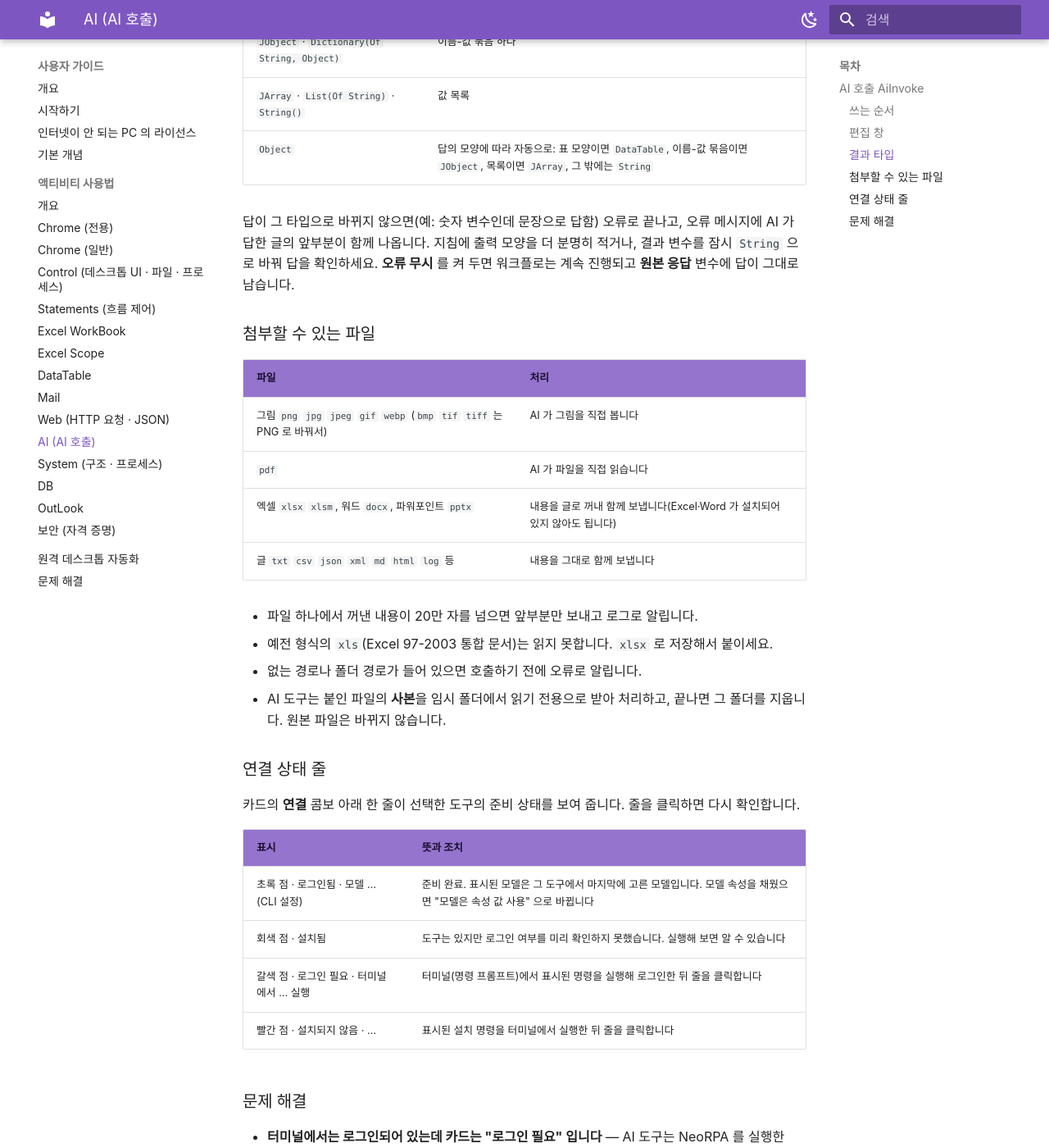
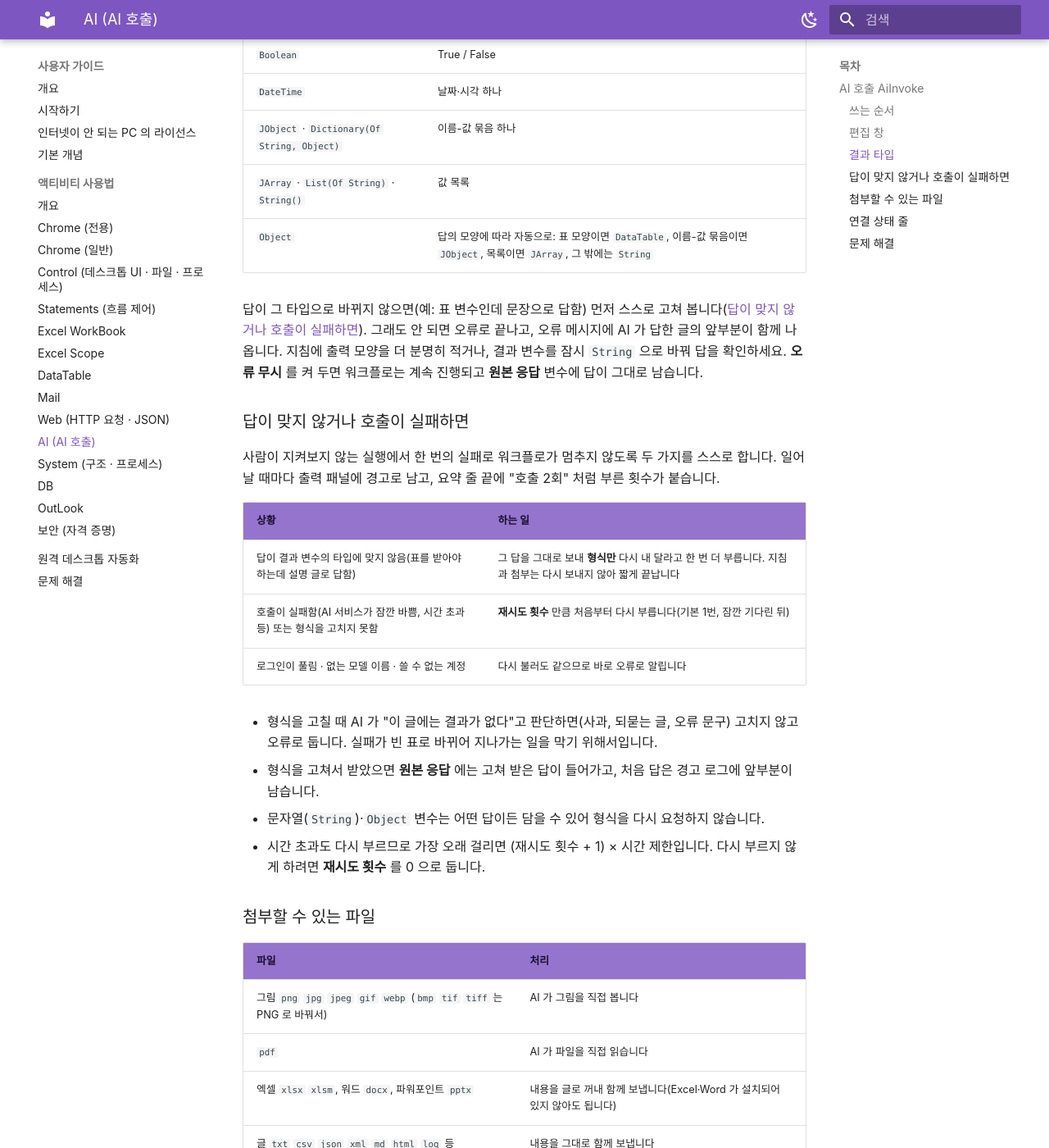
Before and after one commit to DxSolutions1/neorpa-docs, an MkDocs documentation site: the page built from docs/user/activities/ai.md, in a window 1280 px wide and 1400 px high, scrolled down 3360 px. Shown: the whole window at 82% size. Built offline with MkDocs 1.6.1 and Material for MkDocs 9.7.7, drawn with Linux system fonts in a browser that asks for light colours; some of the changed text lies outside the part shown.

Commit message:
액티비티 문서: AI 호출의 재시도 횟수 속성과 형식 다시 요청 설명 (rpa-designer f40e5cb)
- AiInvoke 속성 RetryCount(재시도 횟수) 설명
- 새 절 '답이 맞지 않거나 호출이 실패하면'(#ai-retry): 형식만 다시 요청, 다시 시도, 다시 부르지 않는 실패
- 문제 해결에 '다시 시도합니다' 경고 항목

Co-Authored-By: Claude Fable 5.2 <noreply@anthropic.com>
Claude-Session: https://claude.ai/code/session_01821bthKoSypQ8CYTRsksYF

```diff
--- a/docs/user/activities/ai.md
+++ b/docs/user/activities/ai.md
@@ -41,6 +41,7 @@ AI 에게 **지침**(늘 지킬 규칙·출력 모양)과 **프롬프트**(이
 | 모델 <small>`Model`</small> | 입력 | `string` | 모델 이름. 비우면 그 도구에서 마지막에 고른 모델(CLI 설정)을 씁니다. 특정 모델로 고정하고 싶을 때만 적습니다(예: `"sonnet"`). 실제로 쓴 모델은 실행 로그에 남습니다. |
 | 추론 강도 <small>`ReasoningEffort`</small> | 입력 | `string` | 추론 강도(`"low"` · `"medium"` · `"high"` 등 그 도구가 받는 값). 비우면 CLI 설정을 따릅니다. Gemini 에는 이 옵션이 없어 무시하고 로그로 알립니다. |
 | 시간 제한(초) <small>`TimeoutSeconds`</small> | 입력 | `int` | 응답을 기다릴 최대 시간(초). 기본 180. 0 이거나 비우면 180 초입니다. 시간이 지나면 호출을 끝내고 오류로 처리합니다. |
+| 재시도 횟수 <small>`RetryCount`</small> | 입력 | `int` | 호출이 실패했거나 답을 결과 변수의 타입으로 바꾸지 못했을 때 **처음부터 다시 부르는 횟수**. 기본 1, 0 이면 다시 부르지 않습니다(최대 10). 자세한 동작은 아래 [답이 맞지 않거나 호출이 실패하면](#ai-retry) 을 보세요. |
 | 결과 <small>`Result`</small> | 출력 | `변수의 타입` | AI 의 답(출력). 타입이 정해져 있지 않아 **연결한 변수의 타입을 따릅니다**. 변환 규칙은 아래 [결과 타입](#ai-result-type) 표를 보세요. |
 | 원본 응답 <small>`RawResponse`</small> | 출력 | `string` | 변환하기 전의 응답 글 그대로(출력). AI 가 실제로 무엇을 답했는지 확인하거나, 결과와 별개로 원문을 로그·파일에 남길 때 씁니다. |
 | 오류 무시 <small>`ContinueOnError`</small> | 입력 | `bool` | 이 액티비티에서 오류가 발생해도 워크플로를 멈추지 않고 계속 진행할지 여부(true/false). |
@@ -78,7 +79,22 @@ AI 에게 **지침**(늘 지킬 규칙·출력 모양)과 **프롬프트**(이
 | `JArray` · `List(Of String)` · `String()` | 값 목록 |
 | `Object` | 답의 모양에 따라 자동으로: 표 모양이면 `DataTable`, 이름-값 묶음이면 `JObject`, 목록이면 `JArray`, 그 밖에는 `String` |
 
-답이 그 타입으로 바뀌지 않으면(예: 숫자 변수인데 문장으로 답함) 오류로 끝나고, 오류 메시지에 AI 가 답한 글의 앞부분이 함께 나옵니다. 지침에 출력 모양을 더 분명히 적거나, 결과 변수를 잠시 `String` 으로 바꿔 답을 확인하세요. **오류 무시** 를 켜 두면 워크플로는 계속 진행되고 **원본 응답** 변수에 답이 그대로 남습니다.
+답이 그 타입으로 바뀌지 않으면(예: 표 변수인데 문장으로 답함) 먼저 스스로 고쳐 봅니다([답이 맞지 않거나 호출이 실패하면](#ai-retry)). 그래도 안 되면 오류로 끝나고, 오류 메시지에 AI 가 답한 글의 앞부분이 함께 나옵니다. 지침에 출력 모양을 더 분명히 적거나, 결과 변수를 잠시 `String` 으로 바꿔 답을 확인하세요. **오류 무시** 를 켜 두면 워크플로는 계속 진행되고 **원본 응답** 변수에 답이 그대로 남습니다.
+
+### 답이 맞지 않거나 호출이 실패하면 { #ai-retry }
+
+사람이 지켜보지 않는 실행에서 한 번의 실패로 워크플로가 멈추지 않도록 두 가지를 스스로 합니다. 일어날 때마다 출력 패널에 경고로 남고, 요약 줄 끝에 "호출 2회" 처럼 부른 횟수가 붙습니다.
+
+| 상황 | 하는 일 |
+|---|---|
+| 답이 결과 변수의 타입에 맞지 않음(표를 받아야 하는데 설명 글로 답함) | 그 답을 그대로 보내 **형식만** 다시 내 달라고 한 번 더 부릅니다. 지침과 첨부는 다시 보내지 않아 짧게 끝납니다 |
+| 호출이 실패함(AI 서비스가 잠깐 바쁨, 시간 초과 등) 또는 형식을 고치지 못함 | **재시도 횟수** 만큼 처음부터 다시 부릅니다(기본 1번, 잠깐 기다린 뒤) |
+| 로그인이 풀림 · 없는 모델 이름 · 쓸 수 없는 계정 | 다시 불러도 같으므로 바로 오류로 알립니다 |
+
+- 형식을 고칠 때 AI 가 "이 글에는 결과가 없다"고 판단하면(사과, 되묻는 글, 오류 문구) 고치지 않고 오류로 둡니다. 실패가 빈 표로 바뀌어 지나가는 일을 막기 위해서입니다.
+- 형식을 고쳐서 받았으면 **원본 응답** 에는 고쳐 받은 답이 들어가고, 처음 답은 경고 로그에 앞부분이 남습니다.
+- 문자열(`String`)·`Object` 변수는 어떤 답이든 담을 수 있어 형식을 다시 요청하지 않습니다.
+- 시간 초과도 다시 부르므로 가장 오래 걸리면 (재시도 횟수 + 1) × 시간 제한입니다. 다시 부르지 않게 하려면 **재시도 횟수** 를 0 으로 둡니다.
 
 ### 첨부할 수 있는 파일 { #ai-attachments }
 
@@ -110,5 +126,6 @@ AI 에게 **지침**(늘 지킬 규칙·출력 모양)과 **프롬프트**(이
 - **터미널에서는 로그인되어 있는데 카드는 "로그인 필요" 입니다** — AI 도구는 NeoRPA 를 실행한 Windows 계정과 환경 변수를 그대로 물려받습니다. 로그인할 때와 **같은 Windows 계정**으로 NeoRPA 가 실행되고 있는지(관리자 권한 확인 창에서 다른 계정으로 승인했다면 그 계정에서 로그인해야 합니다), 도구의 설정 폴더를 환경 변수(`CLAUDE_CONFIG_DIR`, `CODEX_HOME`)로 옮겨 쓰고 있지 않은지 확인하세요. 옮겨 쓰는 경우 NeoRPA 도 같은 환경 변수로 실행해야 합니다.
 - **설치했는데 "설치되지 않음" 입니다** — 도구를 기본 위치가 아닌 곳에 설치했으면 환경 변수 `NEORPA_AI_CLI_CLAUDE`(Codex 는 `NEORPA_AI_CLI_CODEX`, Gemini 는 `NEORPA_AI_CLI_GEMINI`)에 실행 파일의 전체 경로를 넣고 NeoRPA 를 다시 시작합니다.
 - **"…초 안에 응답하지 않아 중단했습니다" 로 끝납니다** — 파일이 크거나 추론 강도가 높으면 3분을 넘길 수 있습니다. **시간 제한(초)** 을 늘리거나 추론 강도를 낮추고, 첨부를 줄입니다.
+- **출력 패널에 "AI 호출을 다시 시도합니다" 경고가 보입니다** — 호출이 한 번 실패해 다시 부른 것입니다. 결과가 정상이면 조치할 것은 없습니다. 자주 보이면 경고에 적힌 사유를 보고, 시간 초과면 **시간 제한(초)** 을 늘리고 형식이 맞지 않는 것이면 지침의 출력 모양을 더 분명히 적습니다.
 - **표가 아니라 문장으로 답합니다** — 결과 변수의 타입이 `String` 이나 `Object` 인지 확인하세요. 표를 받으려면 `DataTable` 변수를 연결하고 지침에 필요한 열을 적습니다.
 - **실행할 때마다 답이 조금씩 다릅니다** — AI 의 답은 같은 입력에도 달라질 수 있습니다. 지침에 열 이름·표기 규칙·예시를 구체적으로 적고, 뒤 단계에서 값을 한 번 검증하세요.
```
Also changed, not shown: 2 other files.
